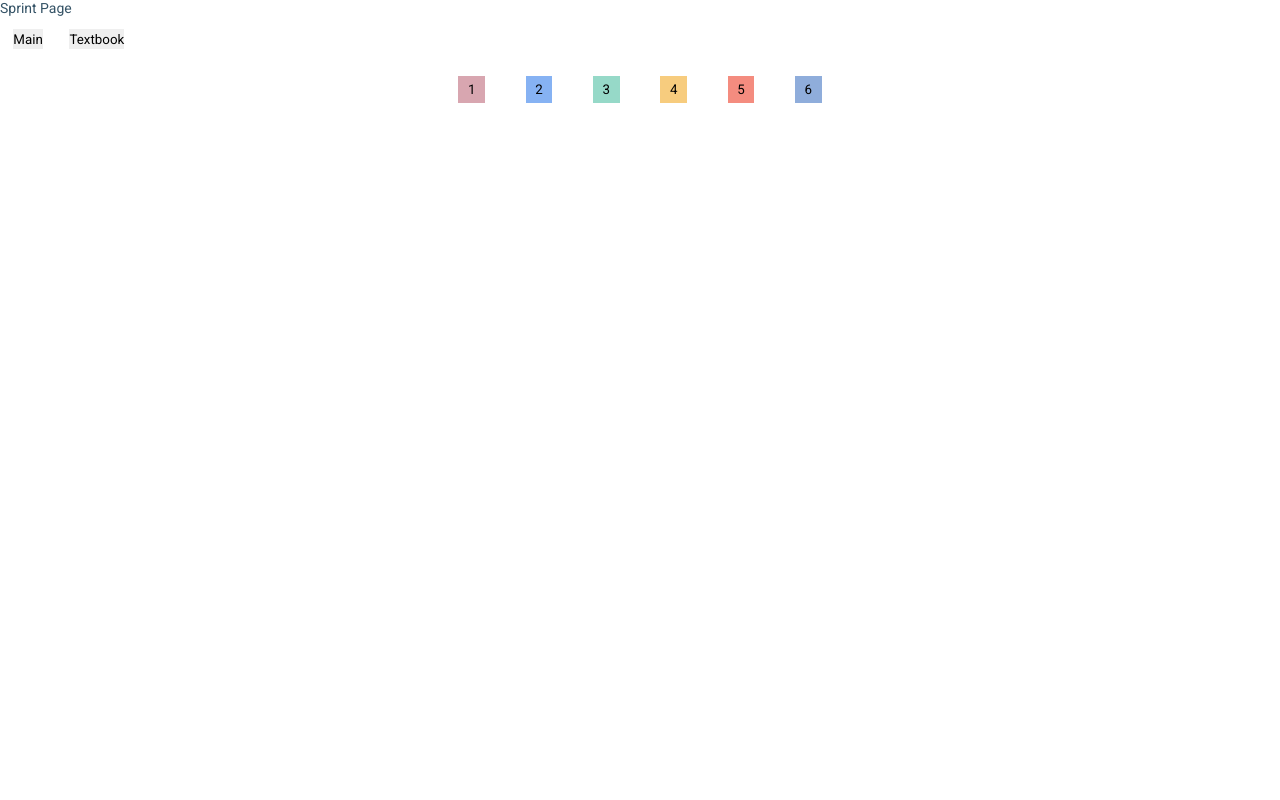
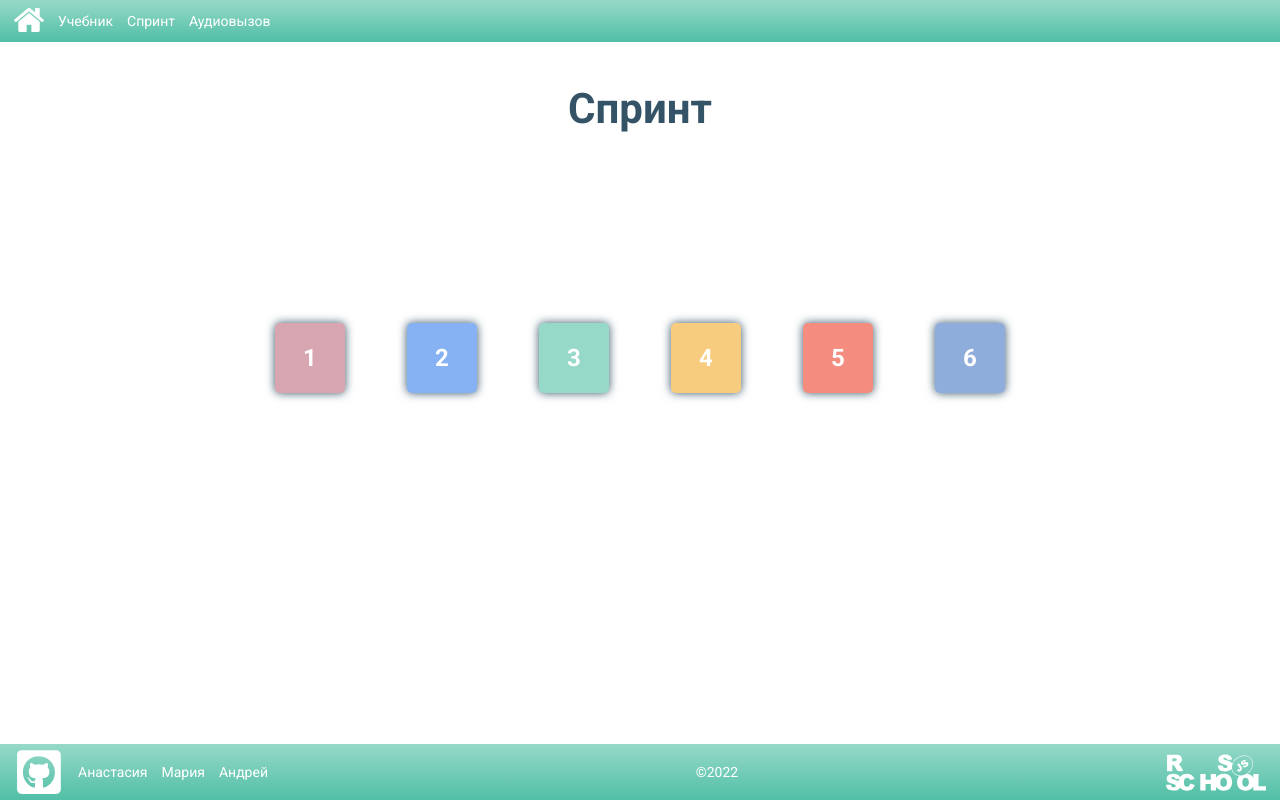
Before and after one commit to anaya-che/rslang, a React (Create React App) app: page /games/sprint in a window 1280 px wide. Built offline with nearby package versions, Linux system fonts and the light colour scheme.

Commit message:
feat: add style for game categories

```diff
--- a/src/components/footer/footer.module.scss
+++ b/src/components/footer/footer.module.scss
@@ -26,6 +26,9 @@
   a {
     visibility: hidden;
   }
+  &:hover {
+    cursor: pointer;
+  }
 }
 
 .github {
--- a/src/index.scss
+++ b/src/index.scss
@@ -35,6 +35,12 @@ a {
   color: inherit;
 }
 
+a:hover, button:hover {
+  opacity: 0.8;
+  transform: scale(1.01);
+  transition: 0.8s;
+}
+
 .wrapper {
   display: flex;
 	flex-direction: column;
--- a/src/modules/games/sprint/components/categories.tsx
+++ b/src/modules/games/sprint/components/categories.tsx
@@ -1,9 +1,13 @@
 import { observer } from 'mobx-react-lite';
+import { Footer } from '../../../../components/footer/footer';
 import { sprintState } from '../../../../store/sprint-state';
 import style from './sprint.module.scss';
 
 export const Categories: React.FC = observer(()=> {
   return (
+    <>
+    <div className={style.categories}>
+      <h1>Спринт</h1>
       <div className={style.categoriesBtnGroup}>
         <button className={style.categoriesBtn} onClick={(): void => sprintState.startRound(0)}>1</button>
         <button className={style.categoriesBtn} onClick={(): void => sprintState.startRound(1)}>2</button>
@@ -12,5 +16,9 @@ export const Categories: React.FC = observer(()=> {
         <button className={style.categoriesBtn} onClick={(): void => sprintState.startRound(4)}>5</button>
         <button className={style.categoriesBtn} onClick={(): void => sprintState.startRound(5)}>6</button>
       </div>
+
+    </div>
+    <Footer />
+    </>
   )
 })
--- a/src/modules/games/sprint/components/sprint.module.scss
+++ b/src/modules/games/sprint/components/sprint.module.scss
@@ -6,6 +6,8 @@
   flex-direction: column;
   justify-content: center;
   align-items: center;
+  min-height: calc(100vh - 3em);
+  flex: 1 0 auto;
 }
 .sprintCard {
   border: 1px solid #000;
@@ -51,15 +53,34 @@
   text-align: center;
 }
 
+.categories {
+  h1 {
+    font-size: 3rem;
+    padding-top: 3rem;
+  }
+  flex: 1 0 auto;
+  width: 100%;
+  display: flex;
+  flex-direction: column;
+  align-items: center;
+}
+
 .categoriesBtnGroup {
   display: flex;
   gap: 1em;
+  padding-top: 13%;
 }
 
 .categoriesBtn {
   border: none;
-  width: 2em;
-  height: 2em;
+  border: none;
+  width: 5rem;
+  height: 5rem;
+  font-size: 24px;
+  color: $bg-color;
+  border-radius: 5px;
+  box-shadow: 0px 0px 10px #355366;
+  font-weight: 700;
   &:nth-child(1) {
     background-color: $color-11;
   }
--- a/src/modules/games/sprint/sprint-page.tsx
+++ b/src/modules/games/sprint/sprint-page.tsx
@@ -2,15 +2,29 @@ import { observer } from 'mobx-react-lite';
 import { Link } from 'react-router-dom';
 import { textbookState } from '../../../store';
 import { sprintState } from '../../../store/sprint-state';
+import { Header } from '../../../components/header/header';
 import { Categories } from './components/categories';
 import { Game } from './components/game';
 import style from './components/sprint.module.scss';
 
 export const SprintPage: React.FC = observer(() => {
   return (
-    <>
-      <div>Sprint Page</div>
-      <header>
+    <div className='wrapper'>
+
+      <Header />
+      <div className={style.sprintPage}>
+        {sprintState.isGame && sprintState.currentWord !== null ? (
+          <Game />
+        ) : (
+          <Categories />
+        )}
+      </div>
+    </div>
+  );
+});
+
+
+{/* <header>
         <button onClick={sprintState.setDefault}>
           <Link to="/">Main</Link>
         </button>
@@ -21,14 +35,4 @@ export const SprintPage: React.FC = observer(() => {
         >
           <Link to={`/textbook/${textbookState.wordGroup + 1}/${textbookState.wordPage + 1}`}>Textbook</Link>
         </button>
-      </header>
-      <div className={style.sprintPage}>
-        {sprintState.isGame && sprintState.currentWord !== null ? (
-          <Game />
-        ) : (
-          <Categories />
-        )}
-      </div>
-    </>
-  );
-});
+      </header> */}
```
Lines whose indentation alone changed are shown as unchanged.
